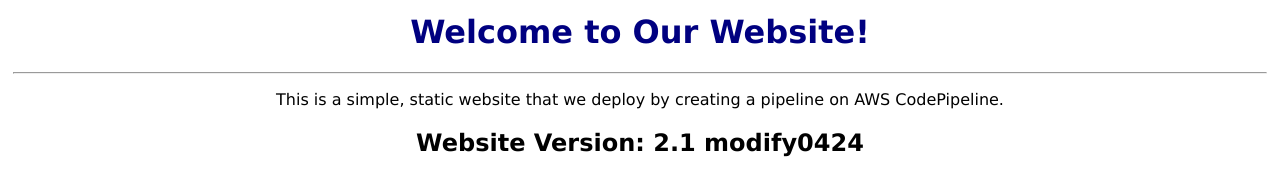
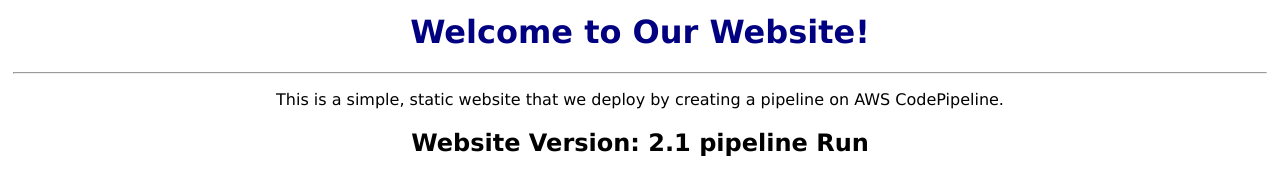
Before and after one commit to gcchoi/user018WebsiteRepo, a plain HTML site: page index.html in a window 1280 px wide. Drawn offline with Linux system fonts and the light colour scheme.

Commit message:
3.0 update

```diff
--- a/index.html
+++ b/index.html
@@ -6,6 +6,6 @@
         <h1 style="color:navy">Welcome to Our Website!</h1>
         <hr>
         <p>This is a simple, static website that we deploy by creating a pipeline on AWS CodePipeline.</p>
-        <h2>Website Version: 2.1 modify0424</h2>
+        <h2>Website Version: 2.1 pipeline Run</h2>
     </body>
 </html>
```
